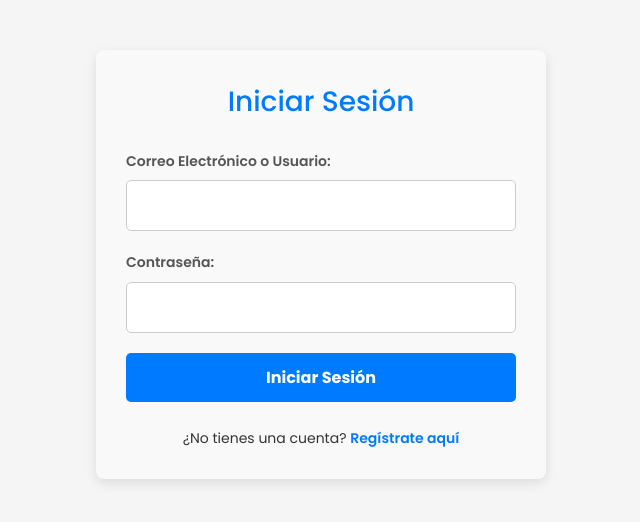
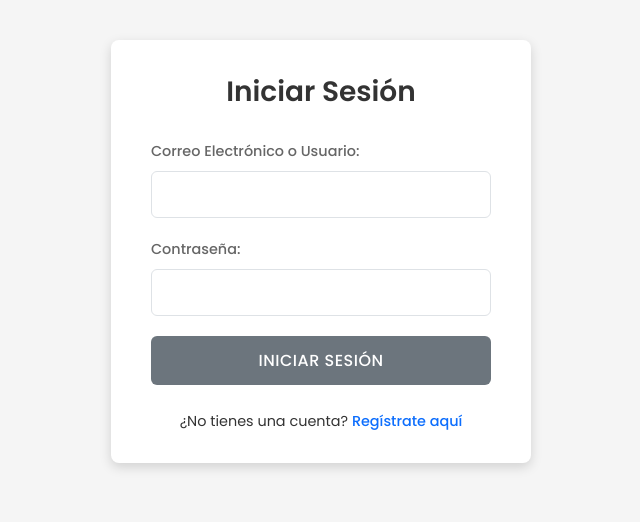
Before and after one commit to ferred23435534546/QuickTask-app, an Angular app in the folder frontend/: page /login in a window 1280 px wide. Shown: the top 522 px of the page, without its empty margins (319-959 px from the left). Built offline with nearby package versions, Linux system fonts and the light colour scheme.

Commit message:
STYLE: Unificado estilo de página de registro con login

```diff
--- a/frontend/src/app/auth/login/login.component.scss
+++ b/frontend/src/app/auth/login/login.component.scss
@@ -1,30 +1,39 @@
-@use "sass:color";
-// Variables (puedes ajustarlas o definirlas globalmente si prefieres)
-$primary-color: #007bff; // Un azul similar al de los títulos en la imagen
-$text-color: #333;
-$label-color: #555;
-$border-color: #ccc;
-$input-background: #fff;
-$container-background: #f9f9f9; // Un fondo muy sutil para el contenedor
-$button-text-color: #fff;
-$font-family: 'Helvetica Neue', Helvetica, Arial, sans-serif; // Fuente genérica limpia
+// src/app/auth/login/login.component.scss
+@use "sass:color"; // Para usar color.adjust
 
+// --- Variables Definidas Localmente para este Componente ---
+$primary-color: #0d6efd;     // Azul principal
+$secondary-color: #6c757d;  // Gris secundario
+$border-color: #dee2e6;        // Color de borde
+$text-primary: #333;           // Color de texto principal
+$text-secondary: #666;        // Color de texto secundario
+$light-bg-body: #f8f9fa;       // Fondo claro para el body (si quieres aplicarlo desde aquí o un global)
+$container-bg: #ffffff;        // Fondo blanco para contenedores/tarjetas
+$error-color: #dc3545;         // Rojo para errores
+$font-family: 'Poppins', sans-serif; // Fuente principal
+// ---------------------------------------------------------
+
+// Estilo para el contenedor del login (asume que tu componente está centrado por otros medios si no está en styles.scss global)
+// Si quieres centrarlo desde aquí, necesitarías un div wrapper en el HTML del componente o
+// que el :host o el .login-container tengan estilos para ocupar la pantalla y centrar su contenido.
+// Por ahora, este estilo es para la "tarjeta" del formulario:
 .login-container {
-  font-family: $font-family;
-  max-width: 450px; // Ancho máximo del formulario
-  margin: 50px auto; // Centrado en la página con margen superior/inferior
-  padding: 30px;
-  background-color: $container-background;
+  background: $container-bg;
+  padding: 30px 40px;
   border-radius: 8px;
-  box-shadow: 0 4px 12px rgba(0, 0, 0, 0.1); // Sombra sutil como en la imagen
-  color: $text-color;
+  box-shadow: 0 4px 12px rgba(0, 0, 0, 0.15);
+  width: 100%;
+  max-width: 420px;
+  text-align: left;
+  font-family: $font-family; // Aplicamos la fuente aquí
+  margin: 40px auto; // Para centrarlo si está en un flujo normal de página
 
   h2 {
+    color: $text-primary;
+    margin: 0 0 25px;
+    font-size: 1.75rem;
+    font-weight: 600;
     text-align: center;
-    color: $primary-color; // Color del título principal
-    margin-bottom: 25px;
-    font-size: 28px;
-    font-weight: 500;
   }
 
   .form-group {
@@ -32,82 +41,91 @@ $font-family: 'Helvetica Neue', Helvetica, Arial, sans-serif; // Fuente genéric
 
     label {
       display: block;
-      color: $label-color;
       margin-bottom: 8px;
-      font-size: 14px;
-      font-weight: 600;
+      color: $text-secondary;
+      font-size: 0.9rem;
+      font-weight: 500;
     }
 
     input[type="email"],
     input[type="password"] {
       width: 100%;
-      padding: 12px;
+      padding: 10px 15px;
       border: 1px solid $border-color;
-      border-radius: 5px;
-      box-sizing: border-box; // Para que el padding no afecte el ancho total
-      font-size: 16px;
-      background-color: $input-background;
-      color: $text-color;
+      border-radius: 6px;
+      font-size: 1rem;
+      font-family: $font-family; // Hereda, pero por si acaso
+      box-sizing: border-box;
+      transition: border-color 0.2s ease, box-shadow 0.2s ease;
 
       &:focus {
+        outline: none;
         border-color: $primary-color;
-        outline: none;
-        box-shadow: 0 0 0 2px rgba($primary-color, 0.2);
+        box-shadow: 0 0 0 0.2rem rgba($primary-color, 0.25);
       }
     }
   }
 
   .submit-button {
     width: 100%;
-    padding: 12px;
+    padding: 12px 20px;
     background-color: $primary-color;
-    color: $button-text-color;
+    color: white;
     border: none;
-    border-radius: 5px;
-    font-size: 16px;
-    font-weight: bold;
+    border-radius: 6px;
+    font-weight: 500;
     cursor: pointer;
-    transition: background-color 0.3s ease;
+    transition: background-color 0.2s ease, transform 0.2s ease;
+    font-size: 1rem;
+    text-transform: uppercase;
+    letter-spacing: 0.5px;
 
     &:hover {
-      background-color: color.adjust($primary-color, $lightness: -10%);
+      background-color: color.adjust($primary-color, $lightness: -7%);
+      transform: translateY(-1px);
+    }
+
+    &:disabled {
+      background-color: $secondary-color;
+      cursor: not-allowed;
+      transform: none;
+    }
+
+    &:active {
+      transform: translateY(0);
     }
   }
 
-  .register-link {
+  .error-message { // Para errores de validación de campos
+    color: $error-color;
+    font-size: 0.8rem;
+    margin-top: 6px;
+  }
+
+  .register-link { // Para el enlace "¿No tienes cuenta? Regístrate aquí"
     text-align: center;
     margin-top: 25px;
-    font-size: 14px;
+    font-size: 0.9rem;
 
     a {
       color: $primary-color;
       text-decoration: none;
-      font-weight: 600;
+      font-weight: 500;
 
       &:hover {
         text-decoration: underline;
       }
     }
   }
+
+  .alert.alert-danger { // Para errores del servidor
+    color: #721c24;
+    background-color: #f8d7da;
+    border-color: #f5c6cb;
+    padding: 15px;
+    margin-bottom: 20px;
+    border: 1px solid transparent;
+    border-radius: 6px;
+    text-align: center;
+  }
 }
-
-// Estilos para placeholders (opcional, pero da un toque profesional)
-input::placeholder {
-  color: #aaa;
-  opacity: 1; // Firefox
-}
-
-input:-ms-input-placeholder { // Internet Explorer 10-11
-  color: #aaa;
-}
-
-input::-ms-input-placeholder { // Microsoft Edge
-  color: #aaa;
-}
-
-//Estilo para mensajes de error
-.error-message {
-    color: #dc3545; // Un color rojo típico para errores
-    font-size: 0.875em; // Un poco más pequeño que el texto normal
-    margin-top: 5px;
-  }
```
Also changed, not shown: frontend/src/app/auth/register/register.component.scss (+102 -98 lines), 1 other file (tests, documents, lock files or other folders).
